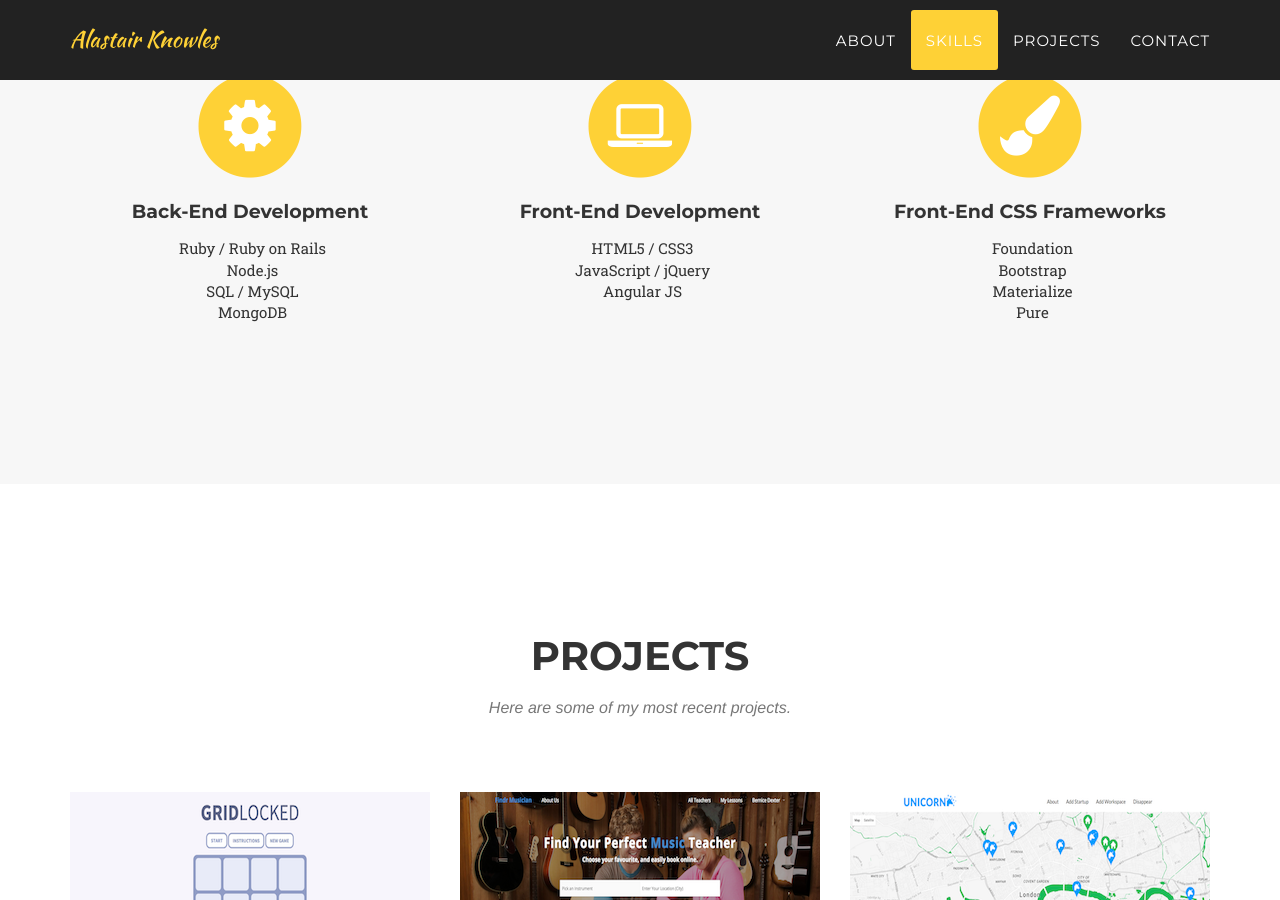
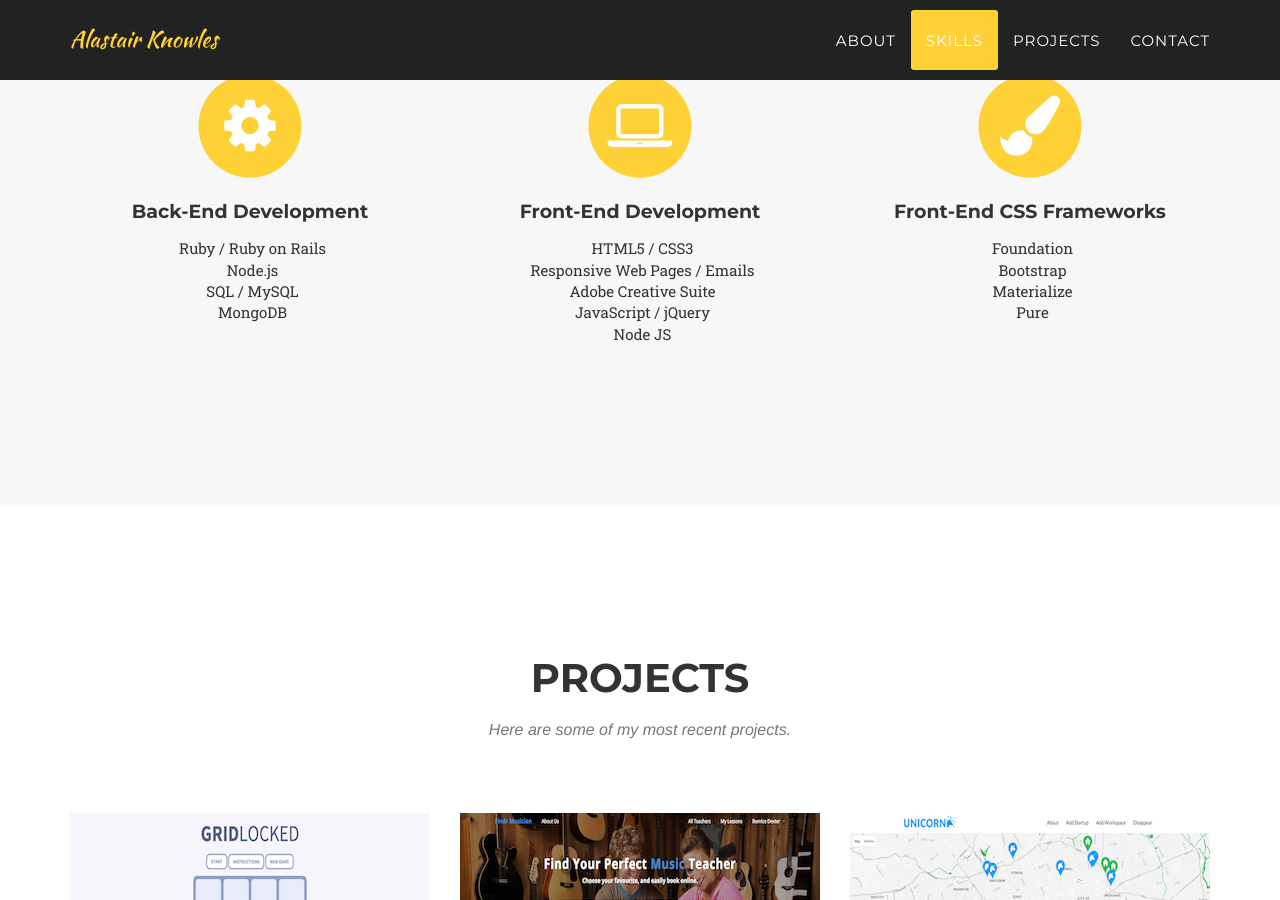
Before and after one commit to adjknowles/adjknowles.github.io, a Jekyll site: the page built from index.html, in a window 1280 px wide and 900 px high, scrolled down 4649 px. Built offline with Jekyll 4.4.1, drawn with Linux system fonts in a browser that asks for light colours; some web fonts are replaced.

Commit message:
update skills

```diff
--- a/_includes/services.html
+++ b/_includes/services.html
@@ -29,8 +29,10 @@
                     <h4 class="service-heading">Front-End Development</h4>
                     <ul class="no-bullet margin-fix">
                         <li>HTML5 / CSS3</li>
+                        <li>Responsive Web Pages / Emails</li>
+                        <li>Adobe Creative Suite</li>
                         <li>JavaScript / jQuery</li>
-                        <li>Angular JS</li>
+                        <li>Node JS</li>
                         <li></li>
                     </ul>
                 </div>
```
